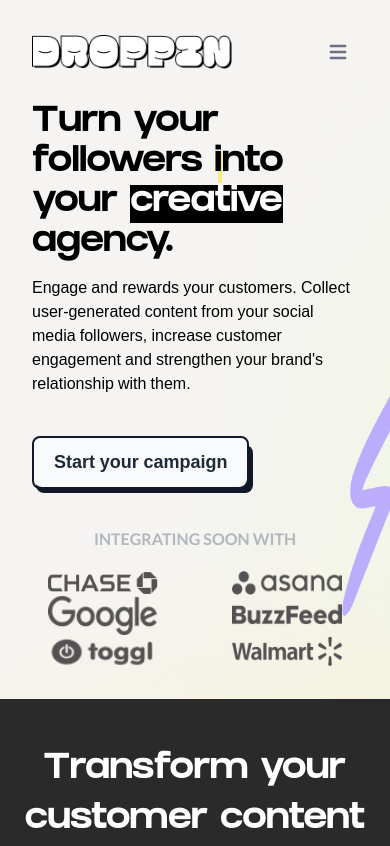
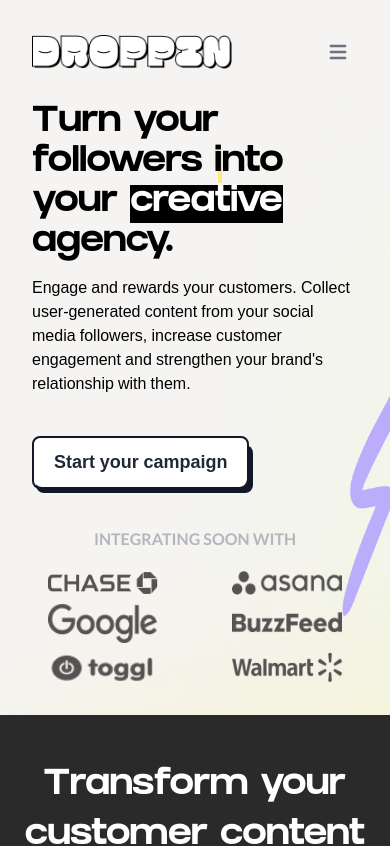
Before and after one commit to worlanyodamalie/ugc-project, a Next.js app: page / in a window 390 px wide. Shown: the top 846 px of the page. Built offline with nearby package versions, Linux system fonts and the light colour scheme.

Commit message:
Fix to button background color

```diff
--- a/src/components/common/button.tsx
+++ b/src/components/common/button.tsx
@@ -5,7 +5,7 @@
         <>
           <a href="#" className="relative inline-block text-lg group">
                 <span className="relative z-10 block px-5 py-3 overflow-hidden font-medium leading-tight text-gray-800 transition-colors duration-300 ease-out border-2 border-gray-900 rounded-lg text-center">
-                  <span className={`absolute inset-0 w-full h-full px-5 py-3 rounded-lg bg-gray-50 ${bgColor}`} />
+                  <span className={`absolute inset-0 w-full h-full px-5 py-3 rounded-lg  ${bgColor}`} />
                   <span className="absolute left-0 w-48 h-48 -ml-2 transition-all duration-300 origin-top-right -rotate-90 -translate-x-full translate-y-12 bg-gray-900 " />
                   <span className={`relative font-noto font-bold ${btnTextColor}`}>{buttonText}</span>
                 </span>
@@ -38,5 +38,5 @@
 GenericButton.defaultProps = {
   btnBgShadow:'',
   btnTextColor:'',
-  bgColor:""
+  bgColor:"bg-white"
 }
--- a/src/components/layout/Companies.tsx
+++ b/src/components/layout/Companies.tsx
@@ -7,16 +7,19 @@
     return (
         <div className="px-4 mx-auto text-center ">
                <p className="font-lato font-bold text-[#b2b7be] mb-5">INTEGRATING SOON WITH</p>
-               <div className="flex flex-wrap items-center justify-between lg:gap-0  md:gap-1">
-                {
-                    imagesArray.map((image,index) => {
-                        return (
+               <div className="flex flex-wrap items-center justify-between lg:gap-0  md:gap-1 gap-2">
 
-                            <Image key={image+"__"+index} src={`/assets/images/${image}.png`}   alt="company logo" width="110" height="50"/>
+                        {
+                            imagesArray.map((image,index) => {
+                                return (
+                                 <div key={image+"__"+index}>
+                                    <Image  src={`/assets/images/${image}.png`}   alt="company logo" width="110" height="50"/>
+                                    </div>
+                                )
+                            })
+                        }
 
-                        )
-                    })
-                }
+
 
                 <div className="absolute top-[-9rem] right-[-3rem] w-16">
                     <Image
--- a/src/components/layout/NavBar.tsx
+++ b/src/components/layout/NavBar.tsx
@@ -38,7 +38,7 @@
             className="relative inline-block text-lg group text-center "
                 >
                   <span className="relative z-10 block px-5 py-3 overflow-hidden font-medium leading-tight text-gray-800 transition-colors duration-300 ease-out border-2 border-gray-900 rounded-lg group-hover:text-white">
-                    <span className="absolute inset-0 w-full h-full px-5 py-3 rounded-lg bg-gray-50" />
+                    <span className="absolute inset-0 w-full h-full px-5 py-3 rounded-lg bg-white" />
                     <span className="absolute left-0 w-48 h-48 -ml-2 transition-all duration-300 origin-top-right -rotate-90 -translate-x-full translate-y-12 bg-gray-900 group-hover:-rotate-180 ease" />
                     <span className="relative ">Log in</span>
                   </span>
--- a/src/pages/index.tsx
+++ b/src/pages/index.tsx
@@ -285,9 +285,9 @@
           }}
         />
         <section className="container max-w-7xl relative">
-          <div className="absolute top-[-10rem] left-[-1rem] p-10  mx-auto bg-white rounded-xl shadow-md overflow-hidden w-full">
-            <div className="flex max-w-3xl mx-auto">
-              <div className="w-2/3">
+          <div className="absolute top-[-10rem] xl:left-[-1rem] p-10  mx-auto bg-white rounded-xl shadow-md overflow-hidden w-full">
+            <div className="flex md:flex-nowrap flex-wrap max-w-3xl mx-auto">
+              <div className="md:w-2/3 w-full">
                 <h1 className="font-grifter font-bold text-2xl">
                   Feel your feed with authentic content
                 </h1>
```
